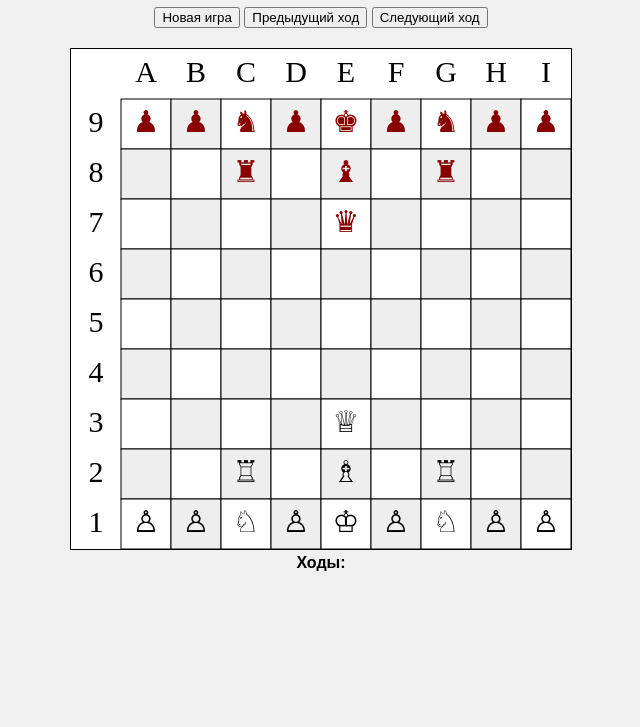
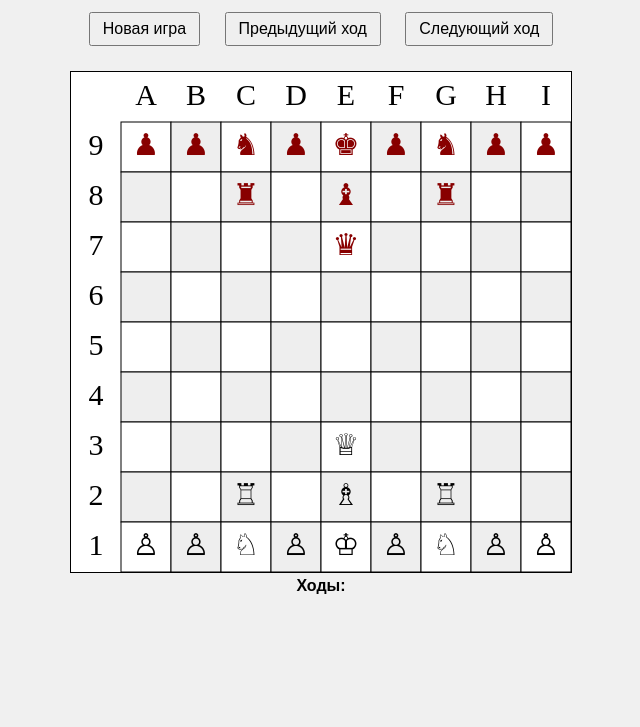
Before and after one commit to checso00d/taktic-game, a plain HTML site: page index.html in a window 1280 px wide. Shown: the part 73-800 px from the top of the page, without its empty margins (319-959 px from the left). Drawn offline with Linux system fonts and the light colour scheme.

Commit message:
Update style.css

```diff
--- a/style.css
+++ b/style.css
@@ -21,3 +21,13 @@ canvas {
   margin-right: auto;
   word-wrap: break-word;
 }
+button {
+  font-size: 16px;
+  margin: 5px 10px;
+  padding: 6px 12px;
+  cursor: pointer;
+}
+button:disabled {
+  opacity: 0.5;
+  cursor: default;
+}
```
